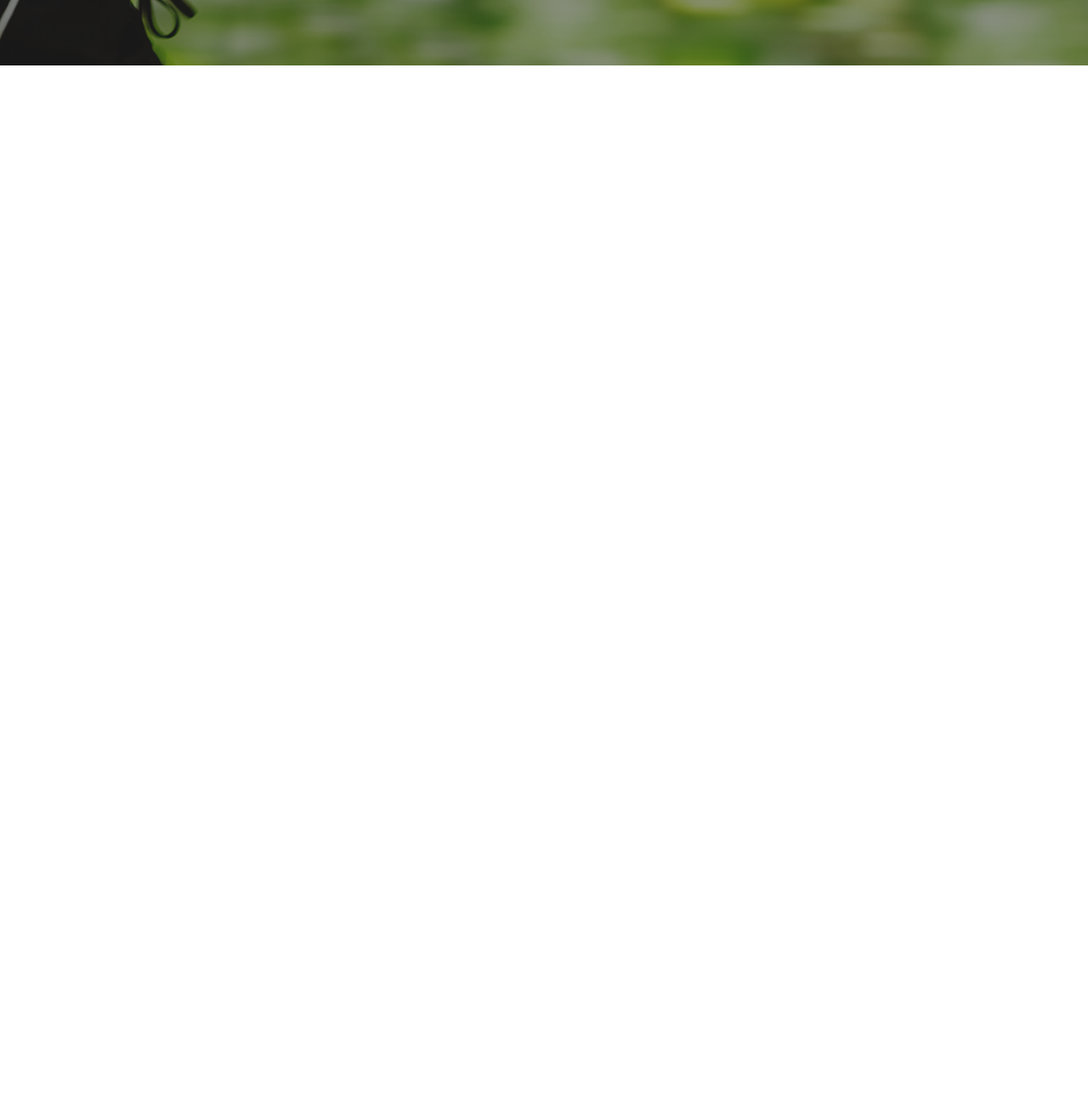
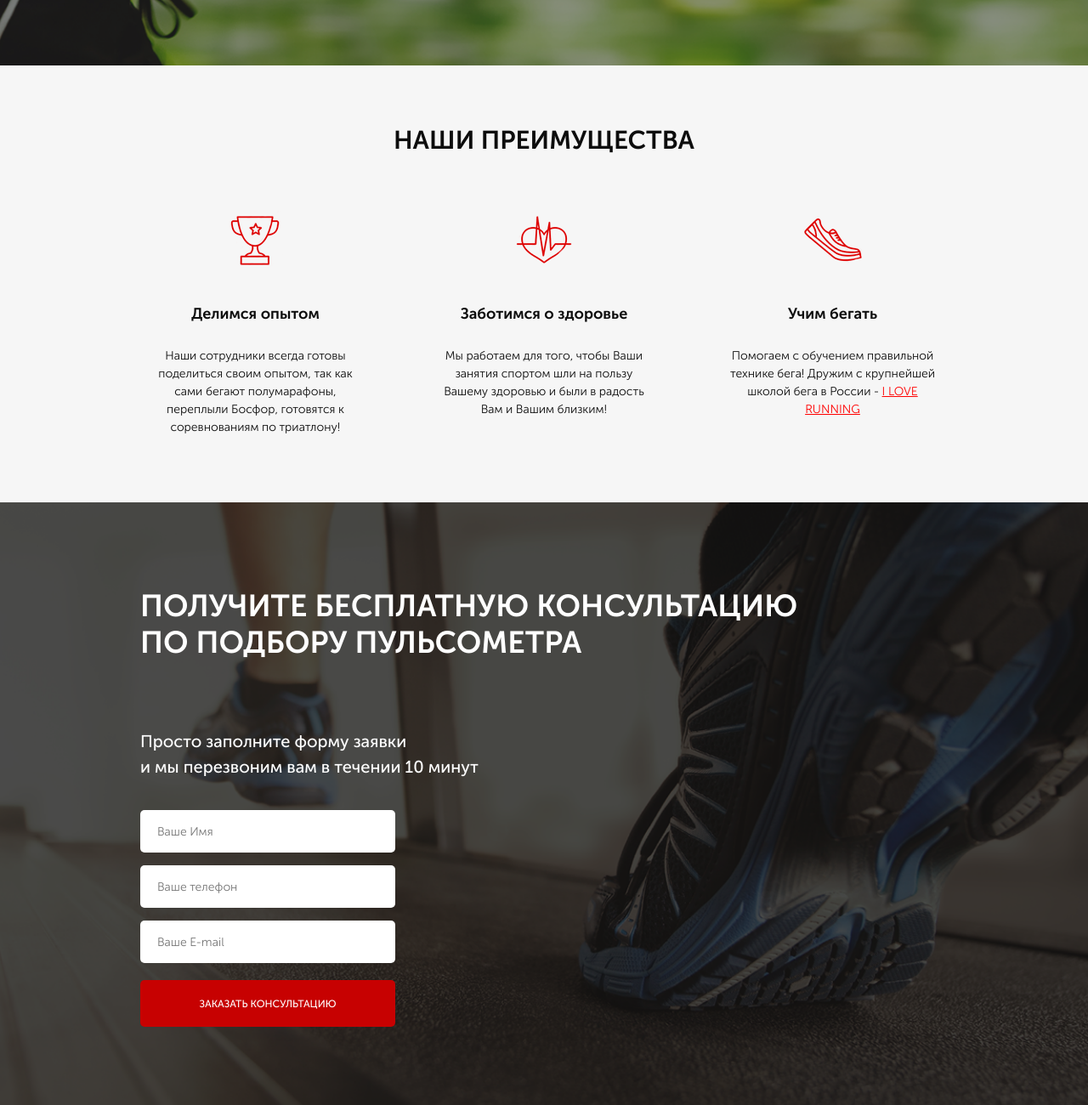
Before and after one commit to mkjiin/maketWathes, a website: page src/index.html in a window 1280 px wide. Shown: the part 623-1923 px from the top of the page at 85% size. Before the commit the page ends 800 px from the top, so only its background shows below. Drawn offline with Linux system fonts and the light colour scheme.

Commit message:
makes consult section

```diff
--- a/src/index.html
+++ b/src/index.html
@@ -54,5 +54,55 @@
             </div>
         </div>
     </div>
+    <div class="advantages">
+        <div class="container">
+            <h2 class="title">НАШИ ПРЕИМУЩЕСТВА</h2>
+            <div class="advantages__wrapper">
+                <div class="advantages__blocks">
+                    <img src="icons/cupLogo.png" alt="cup">
+                    <div class="advantages__subtitle">Делимся опытом</div>
+                    <div class="advantages__text">
+                        Наши сотрудники всегда готовы поделиться своим опытом,
+                        так как сами бегают полумарафоны, переплыли Босфор, готовятся к соревнованиям по триатлону!
+                    </div>
+                </div>
+                <div class="advantages__blocks">
+                    <img src="icons/heartLogo.png" alt="heart">
+                    <div class="advantages__subtitle">Заботимся о здоровье</div>
+                    <div class="advantages__text">
+                        Мы работаем для того,
+                        чтобы Ваши занятия спортом шли на пользу Вашему здоровью и были в радость Вам и Вашим близким!
+                    </div>
+                </div>
+                <div class="advantages__blocks">
+                    <img src="icons/sneakLogo.png" alt="sneak">
+                    <div class="advantages__subtitle">Учим бегать</div>
+                    <div class="advantages__text">
+                        Помогаем с обучением
+                        правильной технике бега!
+                        Дружим с крупнейшей школой бега в России -
+                        <a href="#">i love running</a>
+                    </div>
+                </div>
+            </div>
+        </div>
+    </div>
+    <div class="consultation">
+        <div class="container">
+            <h2 class="title title_left">Получите бесплатную консультацию
+                <br>
+                по подбору пульсометра </h2>
+            <div class="consultation__text">Просто заполните форму заявки
+                <br>
+                и мы перезвоним вам в течении 10 минут</div>
+            <form class="feed-form" action="#">
+                <input name="name" required placeholder="Ваше Имя" type="text">
+                <input name="phone" required placeholder="Ваше телефон" type="number">
+                <input name="mail" required placeholder="Ваше E-mail" type="email">
+                <button class="button button_form">заказать кОНСУЛЬТАЦИЮ</button>
+            </form>
+
+        </div>
+    </div>
 </body>
 </html>
--- /dev/null
+++ b/src/sass/blocks/_advantages.scss
@@ -0,0 +1,40 @@
+.advantages {
+    min-height: 470px;
+    background: url(../img/backgray.png) center (center/cover) no-repeat;
+    padding: 70px 0 78px 0;
+    &__wrapper {
+        width: 922px;
+        display: flex;
+        margin: 0 auto;
+        margin-top: 65px;
+        justify-content: space-between;
+        align-items: flex-start;
+    }
+    img {
+        display: block;
+        margin: 0 auto;
+    }
+    &__subtitle {
+        color: #0d0d0d;
+        font-size: 18px;
+        font-weight: 700;
+        text-align: center;
+        margin-top: 38px;
+    }
+    &__text {
+        color: #0d0d0d;
+        font-size: 14px;
+        font-weight: 300;
+        text-align: center;
+        width: 243px;
+        margin-top: 25px;
+    }
+    a {
+        color: #ff0000;
+        font-style: normal;
+        letter-spacing: normal;
+        line-height: normal;
+        text-decoration: underline;
+        text-transform: uppercase;
+    }
+}
--- a/src/sass/blocks/_button.scss
+++ b/src/sass/blocks/_button.scss
@@ -15,4 +15,8 @@
         font-size: 16px;
         margin-top: 67px;
     }
+    &_form {
+        width: 100%;
+        height: 55px;
+    }
 }
--- /dev/null
+++ b/src/sass/blocks/_consultation.scss
@@ -0,0 +1,12 @@
+.consultation {
+    min-height: 680px;
+    background: url(../img/bg2.png) center (center/cover) no-repeat;
+    padding: 100px 0 92px 0;
+    &__text {
+        color: #ffffff;
+        font-size: 20px;
+        font-weight: 500;
+        text-align: left;
+        margin-top: 80px;
+    }
+}
--- /dev/null
+++ b/src/sass/blocks/_forms.scss
@@ -0,0 +1,22 @@
+.feed-form {
+    margin-top: 36px;
+    display: flex;
+    flex-direction: column;
+    height: 255px;
+    width: 300px;
+    input {
+        width: 100%;
+        height: 50px;
+        border-radius: 5px;
+        background-color: #ffffff;
+        margin-bottom: 15px;
+        border: none;
+        padding: 0 20px;
+        color: #4b4b4b;
+        font-size: 14px;
+        font-weight: 300;
+        &:nth-child(3) {
+            margin-bottom: 20px;
+        }
+    }
+}
--- /dev/null
+++ b/src/sass/blocks/_title.scss
@@ -0,0 +1,13 @@
+.title {
+    color: #0d0d0d;
+    font-size: 30px;
+    font-weight: 700;
+    text-align: center;
+    line-height: normal;
+    text-transform: uppercase;
+    &_left {
+        color: #ffffff;
+        font-size: 36px;
+        text-align: left;
+    }
+}
--- a/src/sass/style.scss
+++ b/src/sass/style.scss
@@ -10,3 +10,7 @@
 @import 'blocks/promo';
 @import 'blocks/header';
 @import 'blocks/button';
+@import 'blocks/advantages';
+@import 'blocks/title';
+@import 'blocks/consultation';
+@import 'blocks/forms';
```
Also changed, not shown: src/css/style.min.css, src/img/backgray.png (added).
